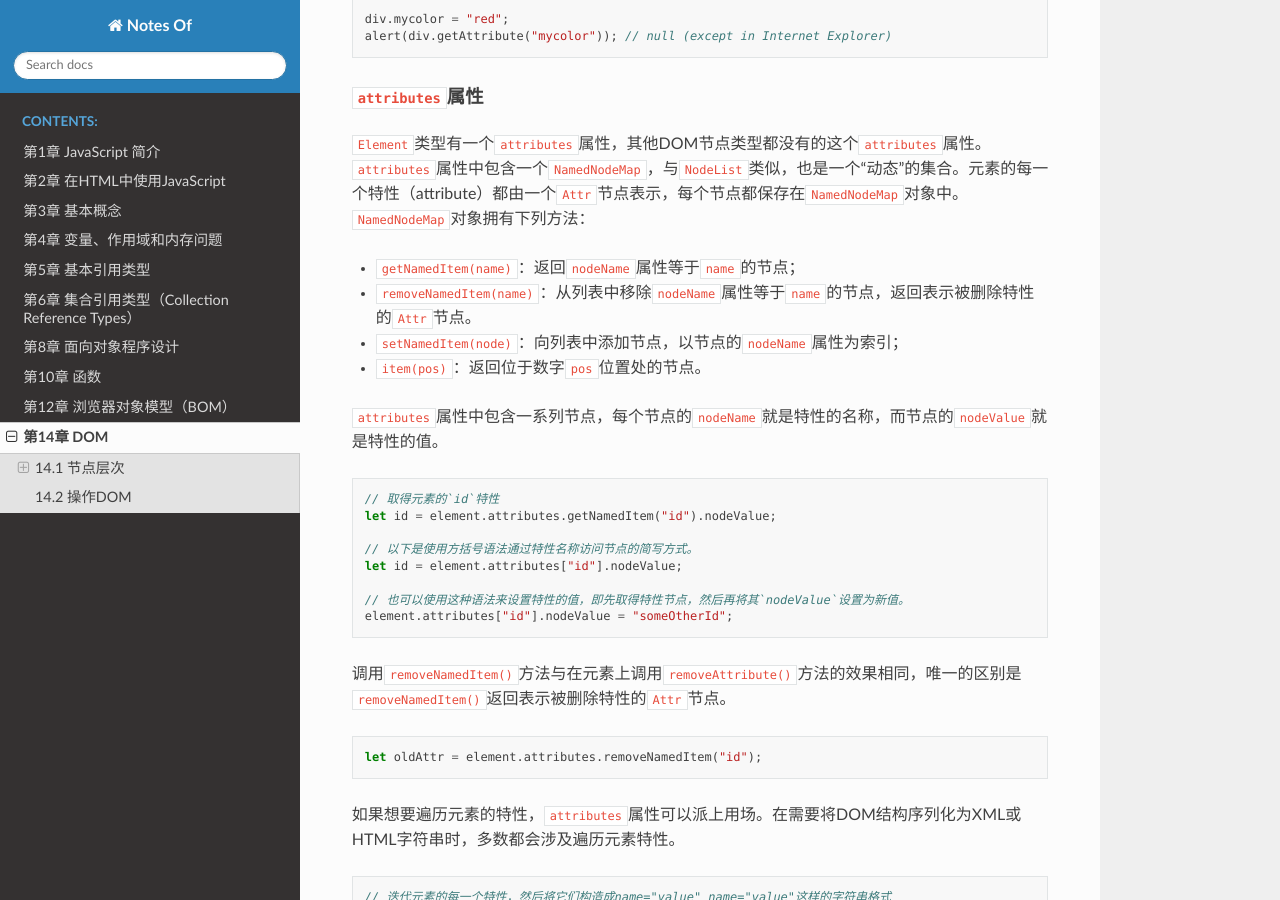
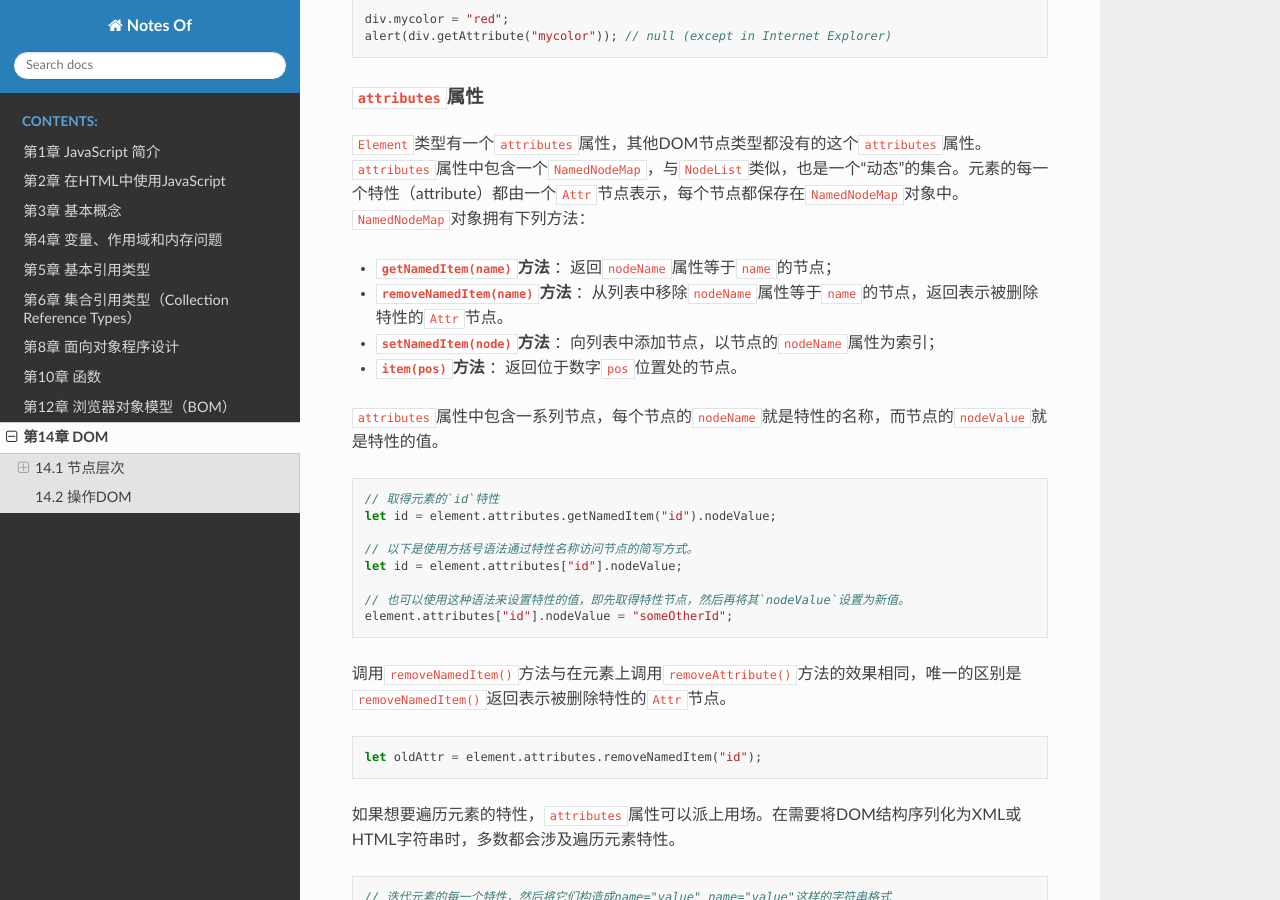
Before and after one commit to filefi/NotesOfProfessional-JavaScript-for-Web-Developers, a Sphinx documentation site: the page built from source/Chapter14-The_Document_Object_Model.md, in a window 1280 px wide and 900 px high, scrolled down 9039 px. Built offline with Sphinx 7.4.7 and the Read the Docs theme 2.0.0, drawn with Linux system fonts in a browser that asks for light colours.

Commit message:
14.2 begin

```diff
--- a/source/Chapter14-The_Document_Object_Model.md
+++ b/source/Chapter14-The_Document_Object_Model.md
@@ -306,10 +306,10 @@ alert(div.getAttribute("mycolor")); // null (except in Internet Explorer)
 
 `Element`类型有一个`attributes`属性，其他DOM节点类型都没有的这个`attributes`属性。`attributes`属性中包含一个`NamedNodeMap`，与`NodeList`类似，也是一个“动态”的集合。元素的每一个特性（attribute）都由一个`Attr`节点表示，每个节点都保存在`NamedNodeMap`对象中。`NamedNodeMap`对象拥有下列方法：
 
-- `getNamedItem(name)`：返回`nodeName`属性等于`name`的节点；
-- `removeNamedItem(name)`：从列表中移除`nodeName`属性等于`name`的节点，返回表示被删除特性的`Attr`节点。
-- `setNamedItem(node)`：向列表中添加节点，以节点的`nodeName`属性为索引；
-- `item(pos)`：返回位于数字`pos`位置处的节点。
+- **`getNamedItem(name)`方法** ：返回`nodeName`属性等于`name`的节点；
+- **`removeNamedItem(name)`方法** ：从列表中移除`nodeName`属性等于`name`的节点，返回表示被删除特性的`Attr`节点。
+- **`setNamedItem(node)`方法** ：向列表中添加节点，以节点的`nodeName`属性为索引；
+- **`item(pos)`方法** ：返回位于数字`pos`位置处的节点。
 
 `attributes`属性中包含一系列节点，每个节点的`nodeName`就是特性的名称，而节点的`nodeValue`就是特性的值。
 
```
